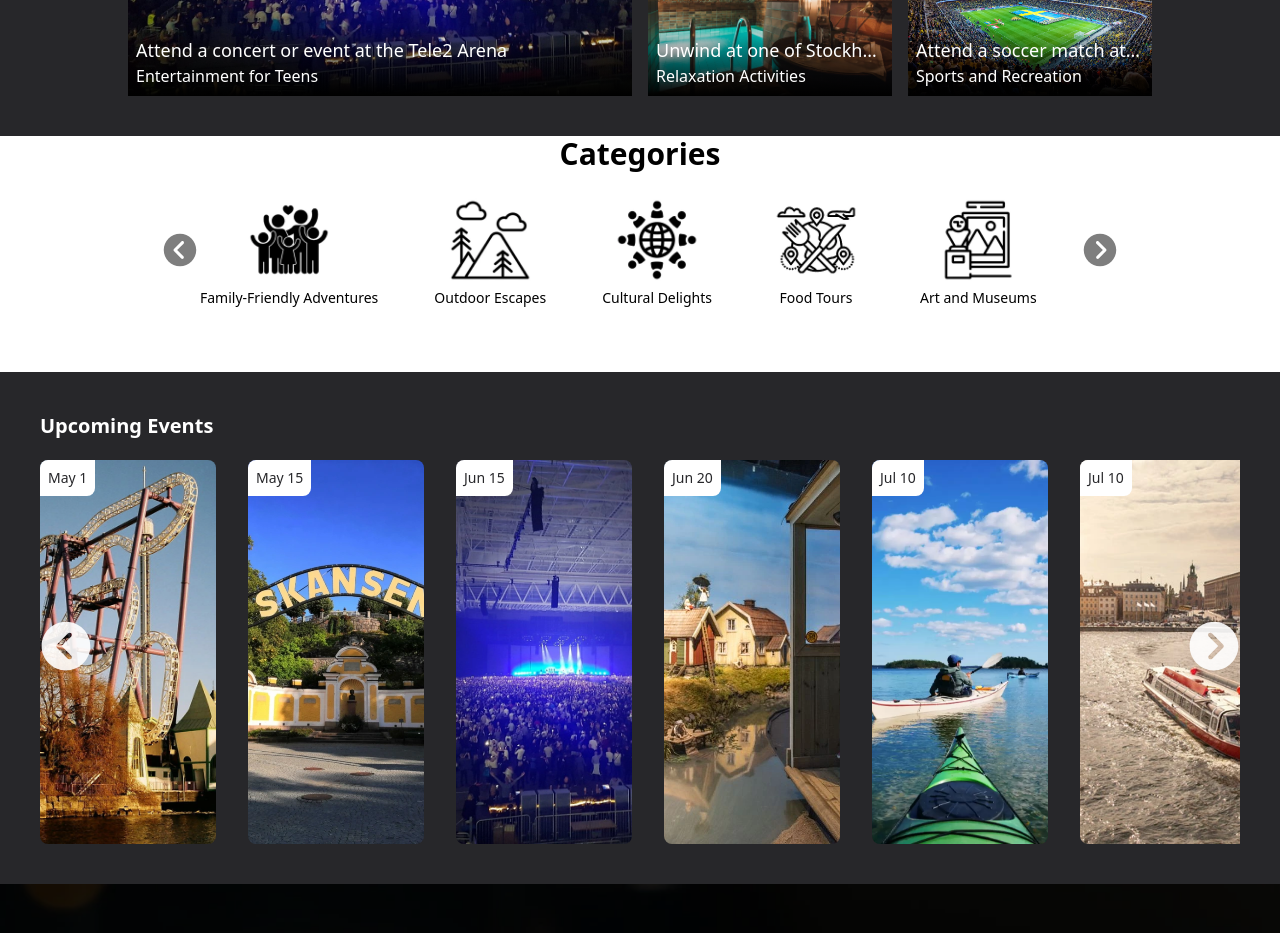
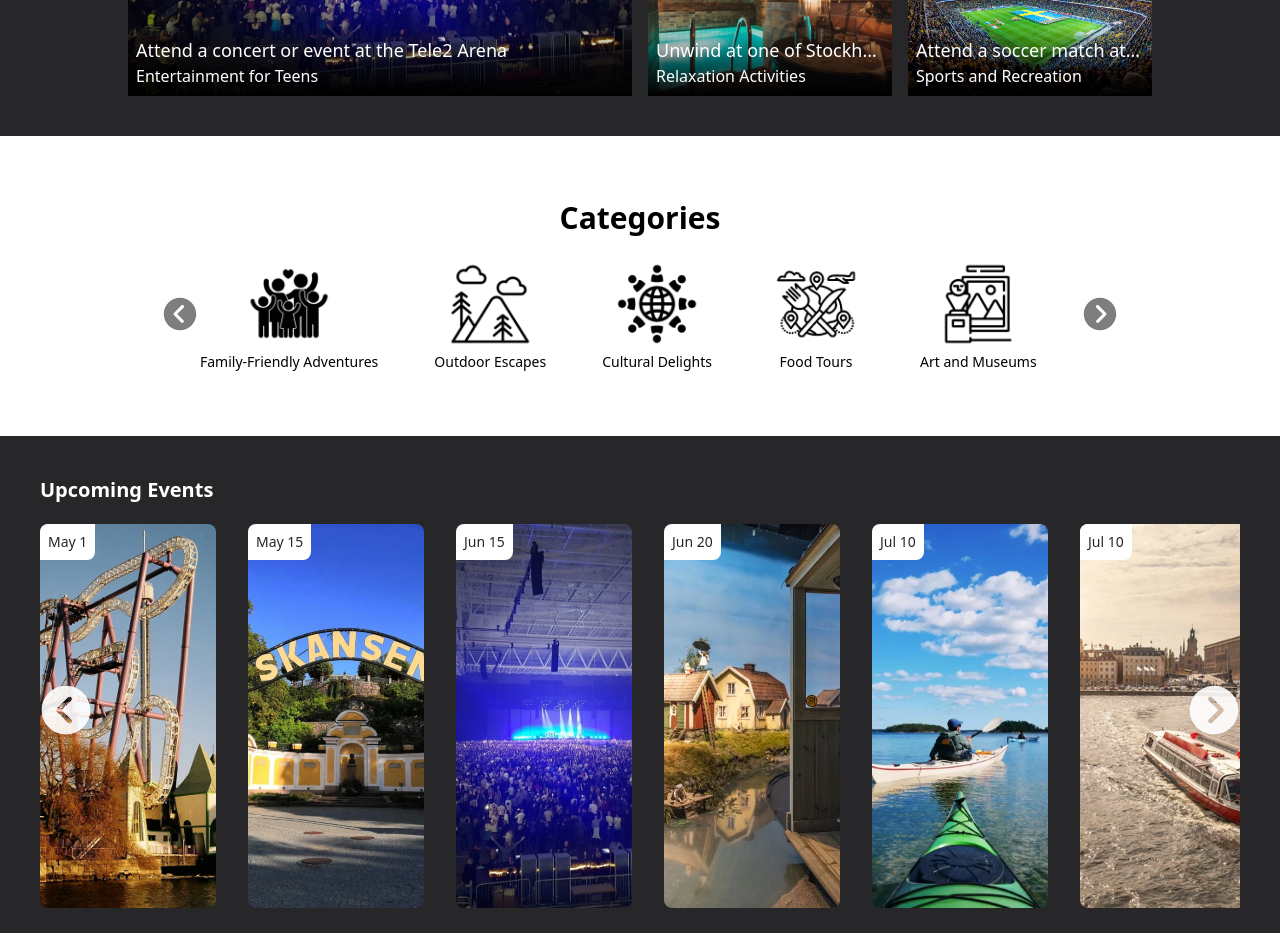
Before and after one commit to whobrowsesthewebg7/active-unity, a React (Vite) app: page / in a window 1280 px wide. Shown: the part 1140-2073 px from the top of the page. Built offline with nearby package versions, Linux system fonts and the light colour scheme.

Commit message:
padding top for categories

```diff
--- a/src/components/Categories/Categories.jsx
+++ b/src/components/Categories/Categories.jsx
@@ -29,7 +29,7 @@ const Categories = () => {
   };
 
   return (
-    <section className={"flex flex-col justify-center items-center pb-16"}>
+    <section className={"flex flex-col justify-center items-center py-16"}>
       <h2 className=" text-3xl font-bold mb-5">Categories</h2>
       <div
         className="w-[90vw] md:w-3/4 bg-white"
```
